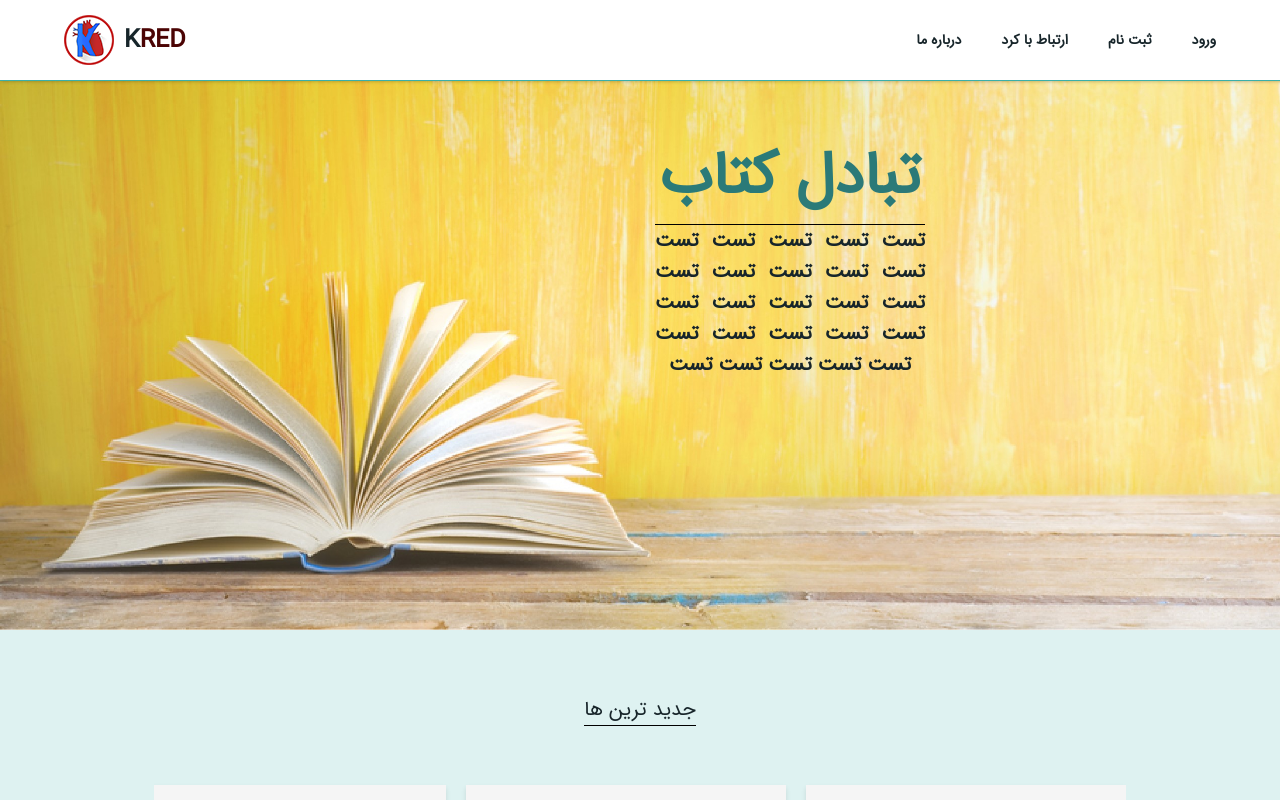
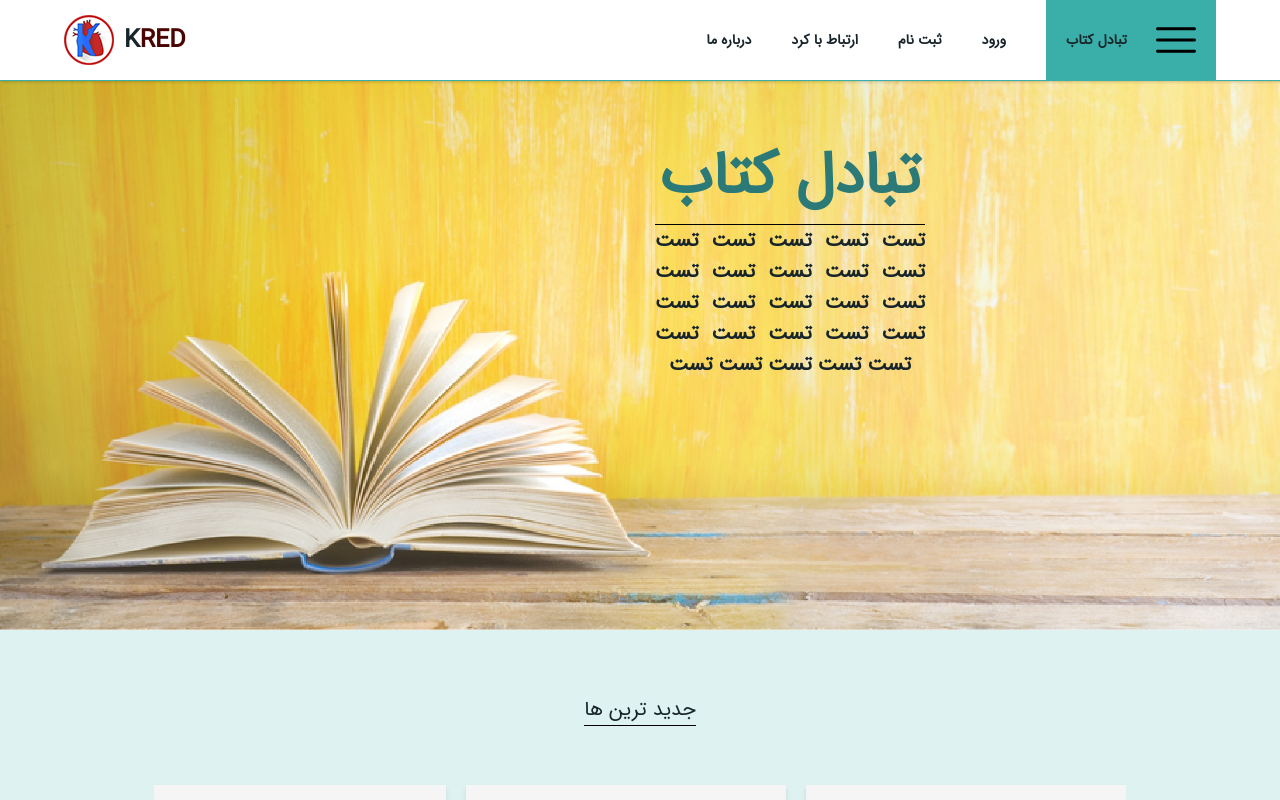
Before and after one commit to abelmiri/kred-frontend, a React (Create React App) app: page /exchange in a window 1280 px wide. Shown: the top 800 px of the page. Built offline with nearby package versions, Linux system fonts and the light colour scheme.

Commit message:
i cant remember what i did

```diff
--- a/src/Components/Header.js
+++ b/src/Components/Header.js
@@ -1,8 +1,8 @@
 import React, {PureComponent} from "react"
 import Logo from "../Media/Images/Logo.png"
 import {Link} from "react-router-dom"
-// import Hamburger from "../Media/Svgs/Hamburger"
-// import Material from "./Material"
+import Hamburger from "../Media/Svgs/Hamburger"
+import Material from "./Material"
 
 class Header extends PureComponent
 {
@@ -38,13 +38,13 @@ class Header extends PureComponent
         return (
             <div className={`header-container-base ${isTransparent && location === "/" ? "hidden" : "visible"}`}>
                 <div className='header-buttons'>
-                    {/*{*/}
-                    {/*    location === "/exchange" &&*/}
-                    {/*    <Material backgroundColor='rgba(255,255,255,0.3)' className='header-buttons-menu'>*/}
-                    {/*        <Hamburger className='header-buttons-hamburger'/>*/}
-                    {/*        <span>تبادل کتاب</span>*/}
-                    {/*    </Material>*/}
-                    {/*}*/}
+                    {
+                        location === "/exchange" &&
+                        <Material backgroundColor='rgba(255,255,255,0.3)' className='header-buttons-menu'>
+                            <Hamburger className='header-buttons-hamburger'/>
+                            <span>تبادل کتاب</span>
+                        </Material>
+                    }
                     <div className='header-buttons-title'>ورود</div>
                     <div className='header-buttons-title'>ثبت نام</div>
                     <div className='header-buttons-title'>ارتباط با کرد</div>
```
